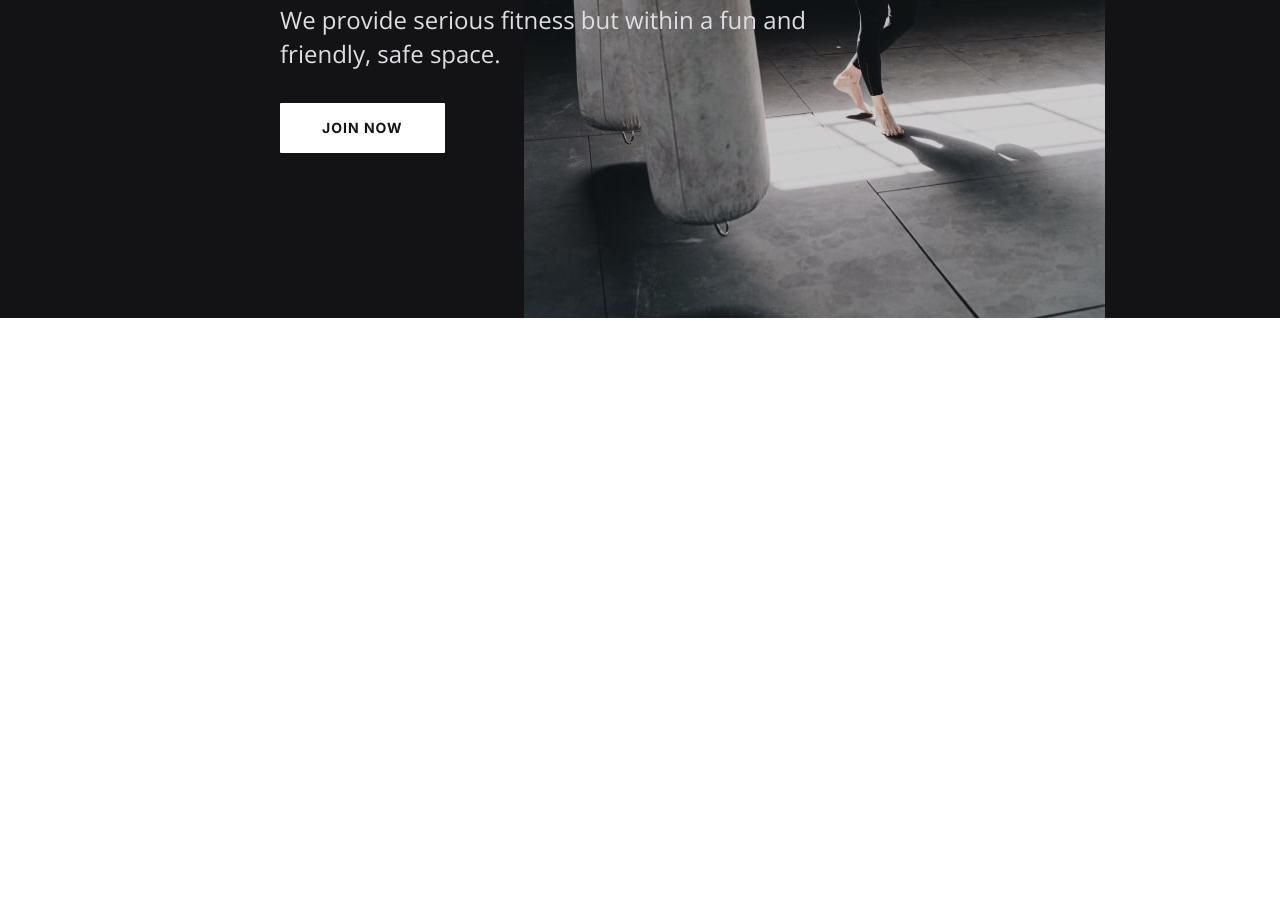
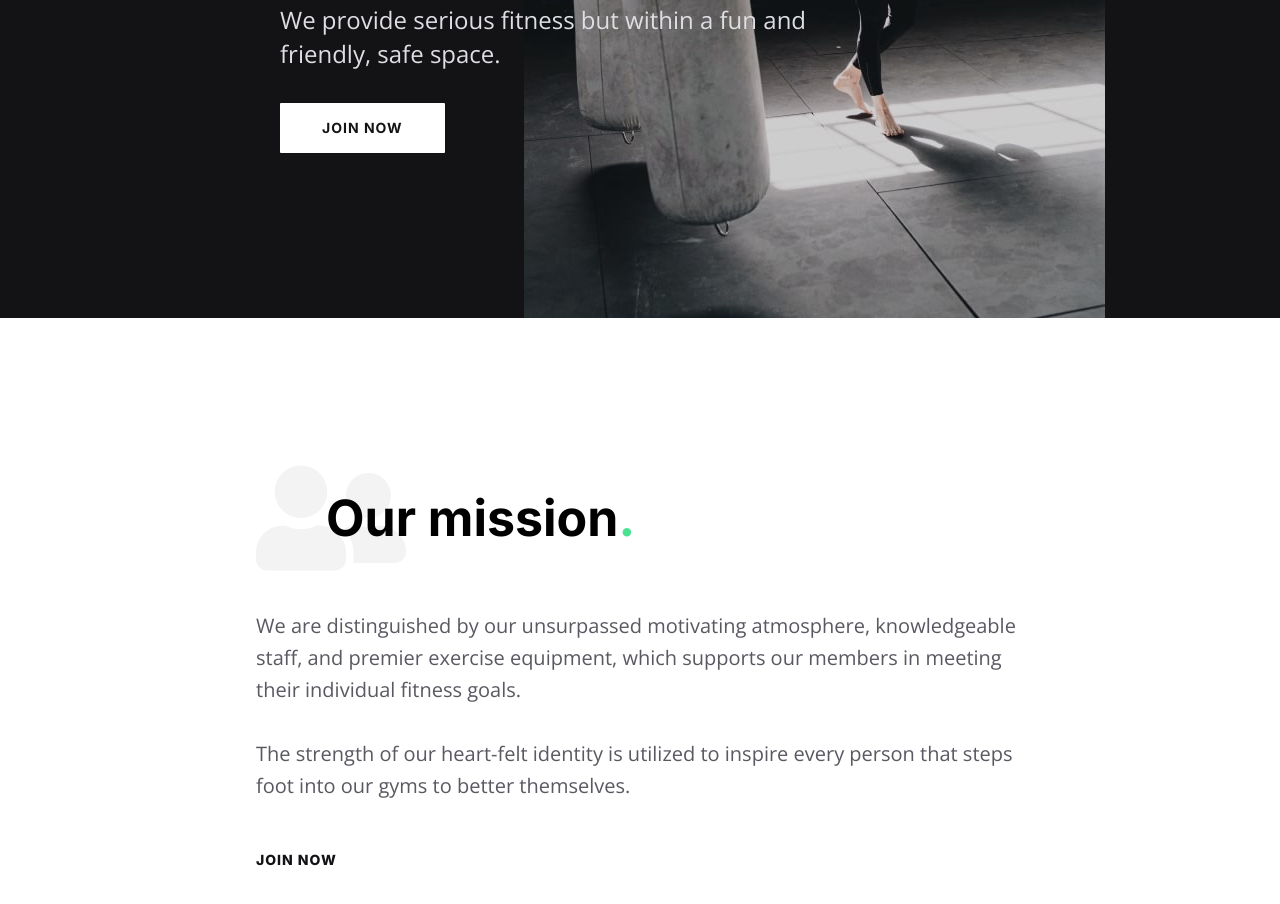
Before and after one commit to ultramarine64/gymme-landing, a website: page src/index.html in a window 1280 px wide. Shown: the part 472-1376 px from the top of the page. Before the commit the page ends 800 px from the top, so only its background shows below. Drawn offline with nearby package versions, Linux system fonts and the light colour scheme; files that its build step writes are made by us from their sources.

Commit message:
Заверстать секцию 'mission'

```diff
--- a/src/index.html
+++ b/src/index.html
@@ -52,5 +52,19 @@
       </div>
     </div>
   </header>
+
+  <main>
+    <section class="mission-section">
+      <div class="mission-section__container">
+        <h2 class="section-title">Our mission</h2>
+        <p class="mission-section__description">
+          We are distinguished by our unsurpassed motivating atmosphere, knowledgeable staff, and premier exercise equipment, which supports our members in meeting their individual fitness goals.
+          <br><br>
+          The strength of our heart-felt identity is utilized to inspire every person that steps foot into our gyms to better themselves.
+        </p>
+        <a href="#" class="mission-section__join-button">Join now</a>
+      </div>
+    </section>
+  </main>
 </body>
 </html>
--- /dev/null
+++ b/src/sass/blocks/_mission-section.scss
@@ -0,0 +1,31 @@
+.mission-section {
+  padding: 140px 0 180px 0;
+
+  &__container {
+    width: 768px;
+    margin: 0 auto;
+  }
+
+  &__description {
+    margin-top: 32px;
+    font-size: 20px;
+    line-height: 32px;
+    color: $color-neutral-400;
+  }
+
+  &__join-button {
+    display: inline-block;
+    padding: 17px 0;
+    margin-top: 32px;
+    text-decoration: none;
+    text-transform: uppercase;
+    color: $color-neutral-500;
+    font-family: Inter;
+    font-weight: 800;
+    font-size: 14px;
+    line-height: 18px;
+    letter-spacing: 1px;
+
+    // to-do add an chevron to element
+  }
+}
--- /dev/null
+++ b/src/sass/blocks/_section-title.scss
@@ -0,0 +1,24 @@
+.section-title {
+  display: flex;
+  align-items: center;
+  position: relative;
+  padding-left: 70px;
+  height: 120px;
+
+  &::before {
+    display: block;
+    content: "";
+    background-image: url("../images/icons/user_friends.svg");
+    background-repeat: no-repeat;
+    width: 150px;
+    height: 120px;
+    position: absolute;
+    z-index: -1;
+    left: 0;
+  }
+
+  &::after {
+    content: ".";
+    color: $color-primary-200;
+  }
+}
--- a/src/sass/style.scss
+++ b/src/sass/style.scss
@@ -12,5 +12,7 @@ body, p {
 
 @import "blocks/container";
 @import "blocks/button";
+@import "blocks/section-title";
 @import "blocks/menu";
 @import "blocks/header";
+@import "blocks/mission-section";
```
